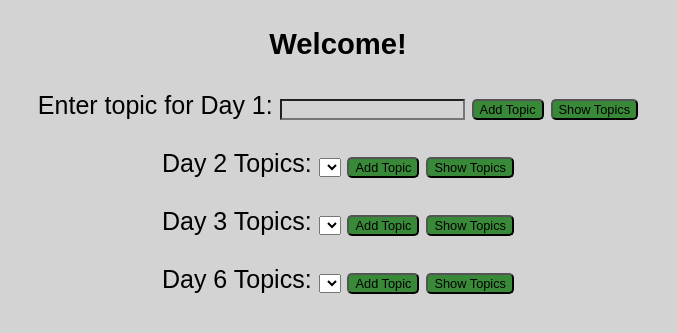
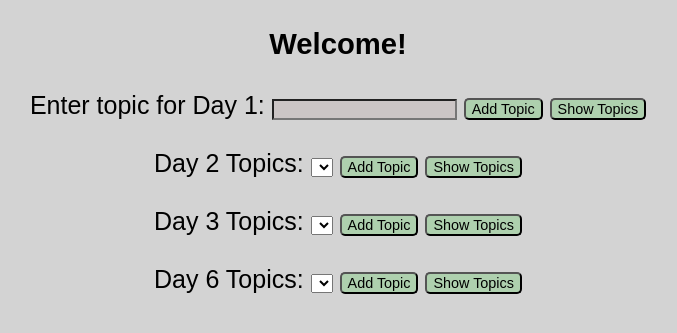
Before and after one commit to SubarnaGautam/learningRemiender, a plain HTML site: page index.html in a window 1280 px wide. Shown: the part 77-410 px from the top of the page, without its empty margins (302-979 px from the left). Drawn offline with Linux system fonts and the light colour scheme.

Commit message:
changes to button

```diff
--- a/style.css
+++ b/style.css
@@ -4,6 +4,7 @@ body{
     font-size: 16px;
     font: 1em sans-serif;
     font-size: 25px;
+    margin: 0 auto;
 
 }
 .maincontainer{
@@ -33,14 +34,16 @@ body{
     justify-content: center;
 }
 input{
-    background-color: hsla(0, 0%, 83%, 0.725);
+    background-color: hsla(0, 7%, 77%, 0.725);
     height: fit-content;
+    border-radius: 1px, bold;
 }
 button{
-    font-size:0.8rem;
+    font-size:0.9rem;
     border-radius: 5px;
-    background-color: hsl(120, 42%, 38%);
+    background-color: hsl(120, 27%, 75%);
     cursor: pointer;
+
 }
 button:hover{
 
```
